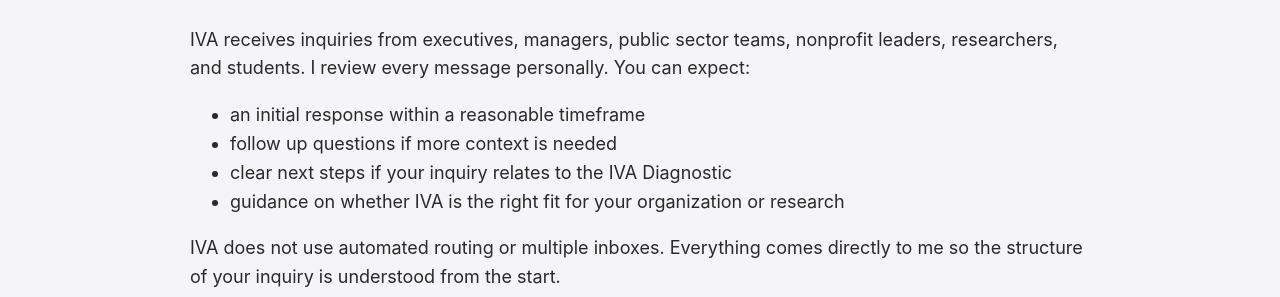
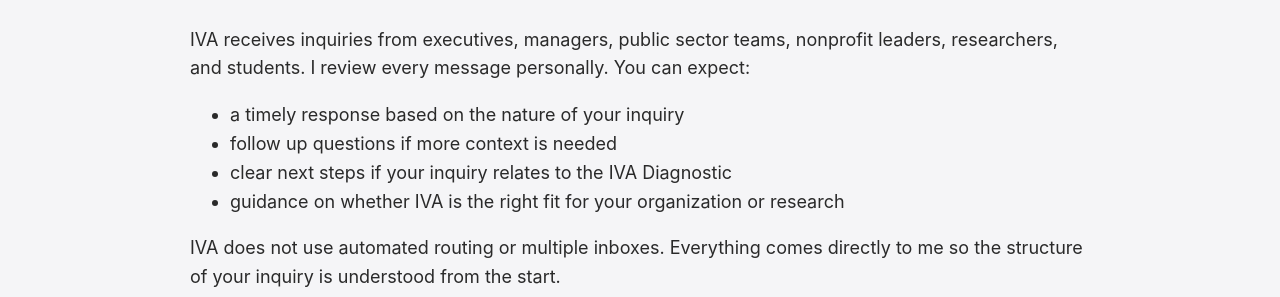
Before and after one commit to efost7873/integratedvaluearchitecture.com, a Jekyll site: the page built from contact.md, in a window 1280 px wide and 900 px high, scrolled down 714 px. Shown: the part 132-429 px from the top of the window. Built offline with Jekyll 4.4.1, drawn with Linux system fonts in a browser that asks for light colours.

Commit message:
Update contact.md

```diff
--- a/contact.md
+++ b/contact.md
@@ -18,7 +18,10 @@
     <h1>How to Reach Me</h1>
 
     <p>
-      <strong>Email:</strong> <a href="mailto:evan.foster@integratedvaluearchitecture.com">evan.foster@integratedvaluearchitecture.com</a>
+      <strong>Email:</strong>
+      <a href="mailto:evan.foster@integratedvaluearchitecture.com">
+        evan.foster@integratedvaluearchitecture.com
+      </a>
     </p>
 
     <p>
@@ -35,7 +38,7 @@
     </p>
 
     <ul>
-      <li>an initial response within a reasonable timeframe</li>
+      <li>a timely response based on the nature of your inquiry</li>
       <li>follow up questions if more context is needed</li>
       <li>clear next steps if your inquiry relates to the IVA Diagnostic</li>
       <li>guidance on whether IVA is the right fit for your organization or research</li>
```
